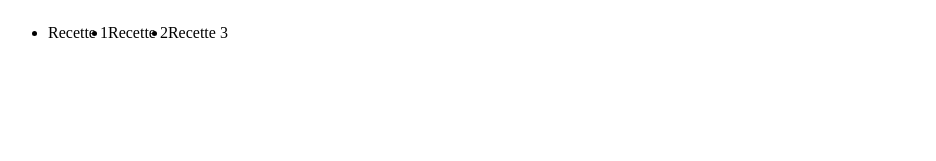
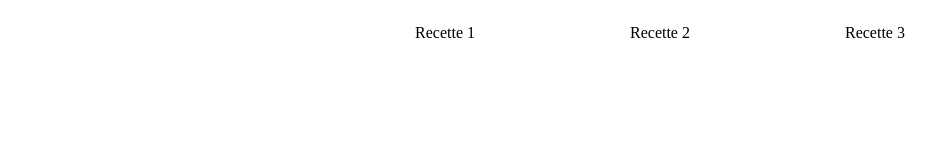
Before and after one commit to klevish/marmitonade.github.io, a plain HTML site: page index.html in a window 1280 px wide. Shown: the whole page, without its empty margins (0-936 px from the left). Drawn offline with Linux system fonts and the light colour scheme.

Commit message:
update nav

```diff
--- a/style.css
+++ b/style.css
@@ -1,8 +1,19 @@
+body {
+    margin-left: 20px;
+    margin-right: 20px;
+}
 nav{
-    width: 800px;
+    display: flex;
+    justify-content: center;
+
     height: 150px;
+
 }
 nav ul{
     display: inline-flex;
-    justify-content: center;
+    justify-content: space-evenly;
+    width: 800px;
 }
+ul {
+    list-style-type: none;
+}
```
